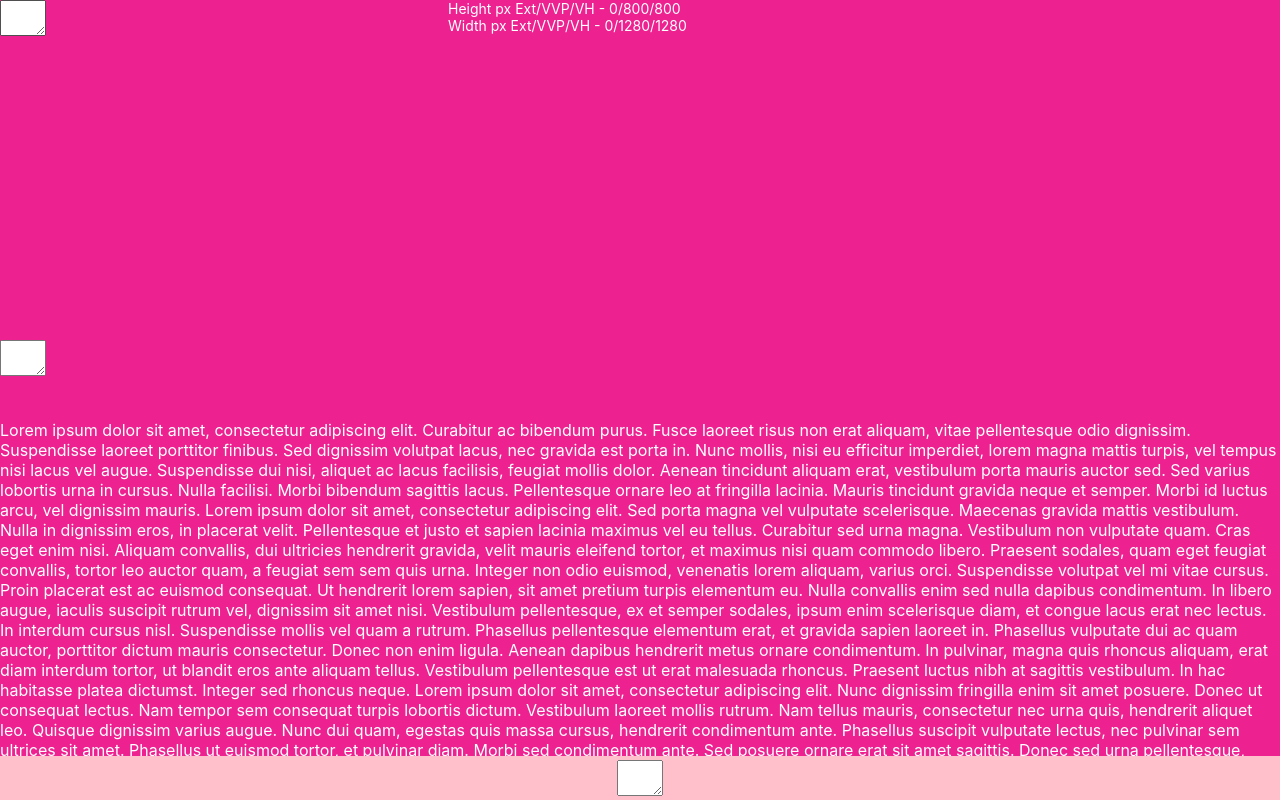
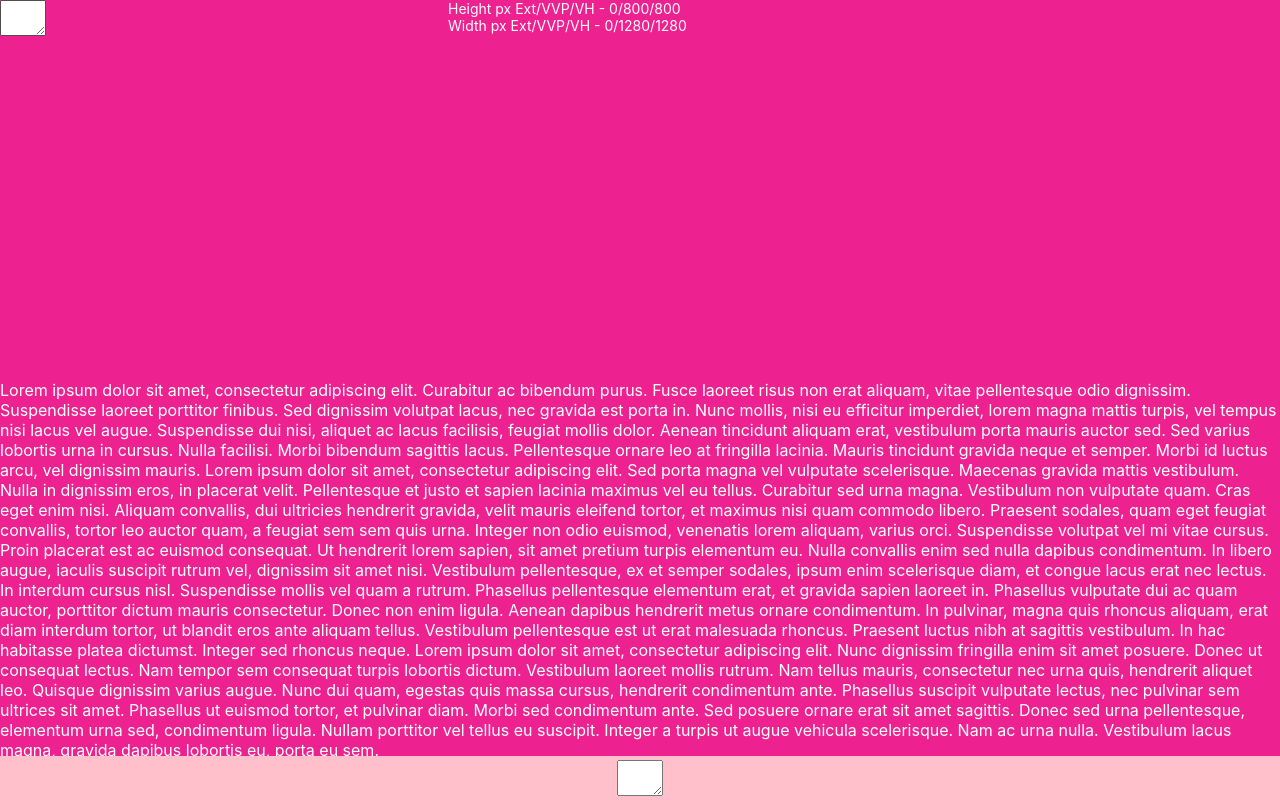
Before and after one commit to Shane-Geary/pwa-footer, a React (Create React App) app: page / in a window 1280 px wide. Built offline with nearby package versions, Linux system fonts and the light colour scheme.

Commit message:
Major - Biz decision no textArea under keyboard - we will only have the on footer and above keyboard - ALWAYS!!! Need to test on ios now

```diff
--- a/src/ViewportConcept.js
+++ b/src/ViewportConcept.js
@@ -188,7 +188,7 @@ function ViewportConcept() {
 					<div className={classes.runwayTop}>
 
 					</div>
-					<textarea
+					{/* <textarea
 						type='text'
 						tabIndex='1'
 						className={classes.input}
@@ -206,7 +206,7 @@ function ViewportConcept() {
 						onBlur={() => {
 							footerRef.current.classList.remove(classes.footerDivAppend)
 						}}
-					/>
+					/> */}
 					<div className={classes.runway}>
 				Lorem ipsum dolor sit amet, consectetur adipiscing elit. Curabitur ac bibendum purus. Fusce laoreet risus non erat aliquam, vitae pellentesque odio dignissim. Suspendisse laoreet porttitor finibus. Sed dignissim volutpat lacus, nec gravida est porta in. Nunc mollis, nisi eu efficitur imperdiet, lorem magna mattis turpis, vel tempus nisi lacus vel augue. Suspendisse dui nisi, aliquet ac lacus facilisis, feugiat mollis dolor. Aenean tincidunt aliquam erat, vestibulum porta mauris auctor sed. Sed varius lobortis urna in cursus. Nulla facilisi. Morbi bibendum sagittis lacus.
 
```
